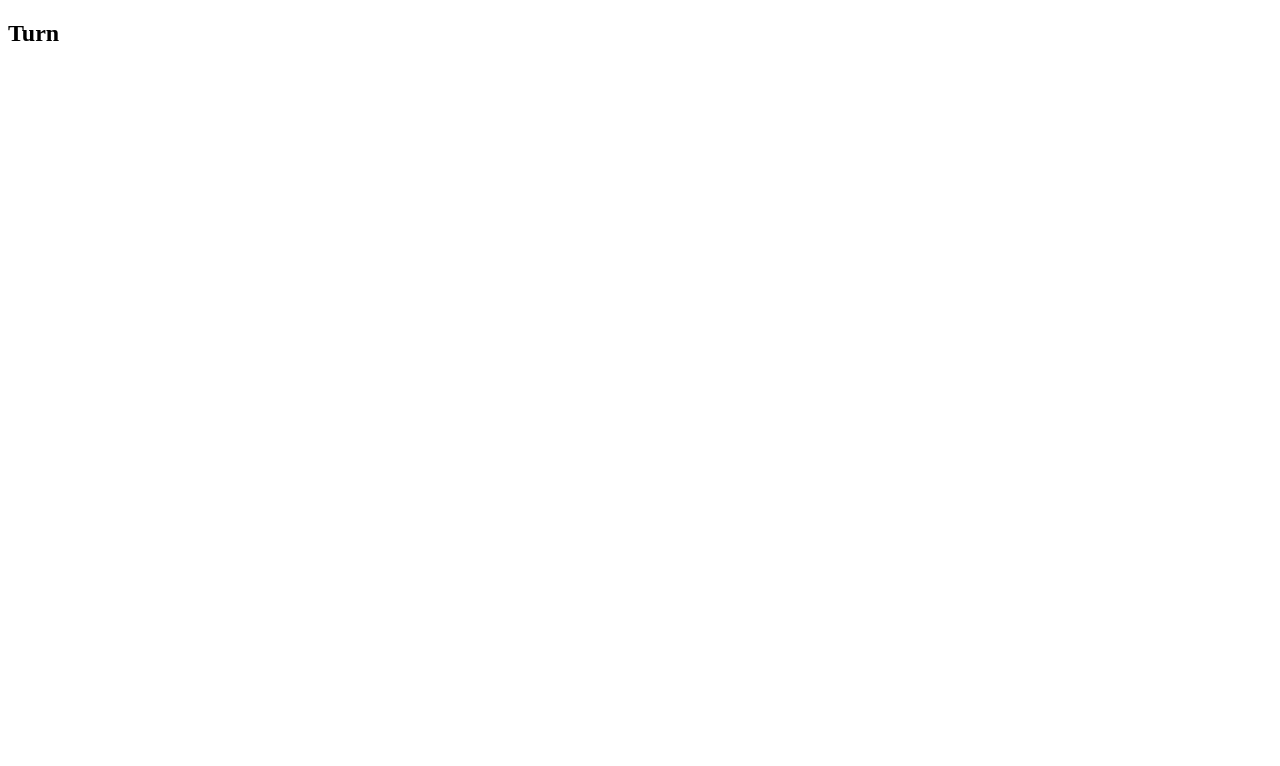
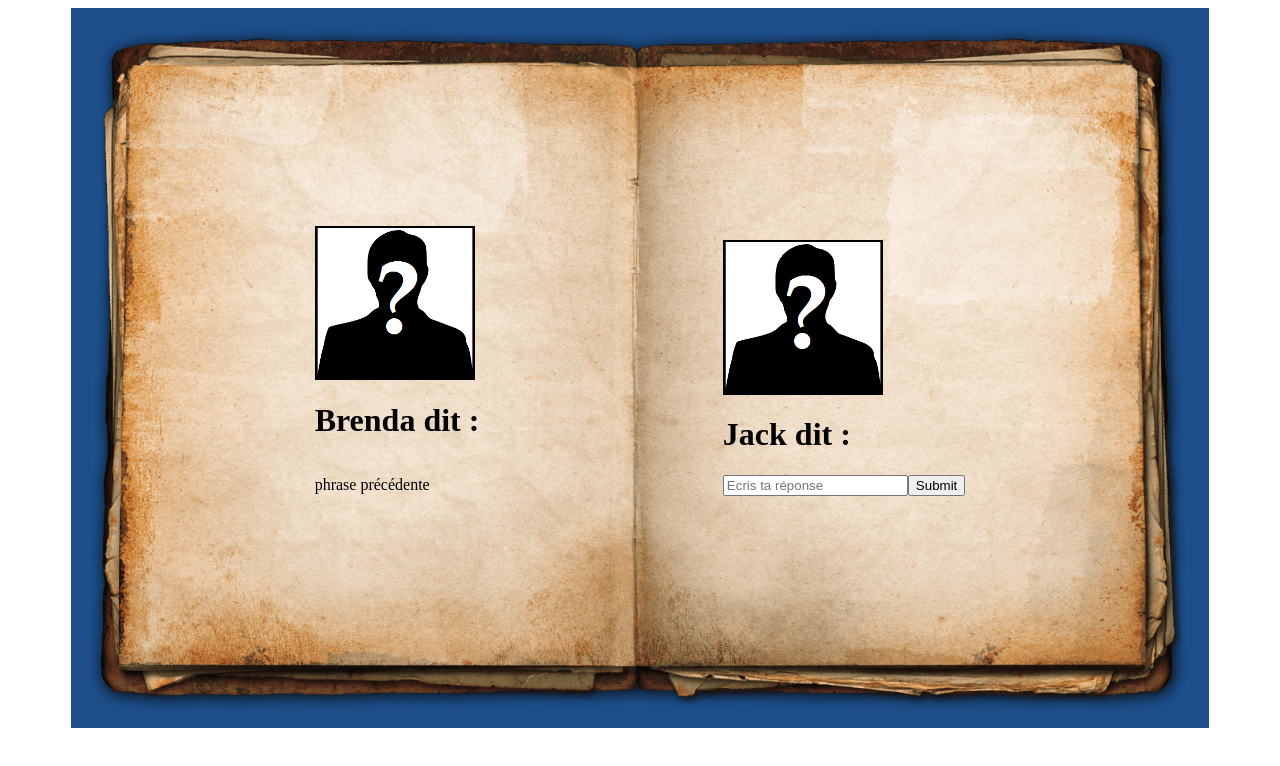
Before and after one commit to AnasMama/create-story, a React (Vite) app in the folder frontend/: page /turn in a window 1280 px wide. Shown: the top 766 px of the page. Built offline with nearby package versions, Linux system fonts and the light colour scheme.

Commit message:
element de base page turn

```diff
--- a/frontend/src/pages/FirstTurn.jsx
+++ b/frontend/src/pages/FirstTurn.jsx
@@ -1,4 +1,4 @@
-import "../style/FirstTurn.css";
+import "../style/Turn.css";
 
 function FirstTurn() {
   const onSubmit = (data) => console.log(data);
@@ -16,7 +16,7 @@ function FirstTurn() {
         <form onSubmit={onSubmit()}>
           <label htmlFor="answer">
             <h1>Brenda dit :</h1>
-            <input type="text" name="answer" />
+            <input type="text" name="answer" placeholder="Ecris ta réponse" />
           </label>
           <input type="submit" />
         </form>
--- a/frontend/src/pages/Turn.jsx
+++ b/frontend/src/pages/Turn.jsx
@@ -1,9 +1,24 @@
 function Turn() {
+  const onSubmit = (data) => console.log(data);
   return (
-    <div>
-      <main>
-        <h2>Turn</h2>
-      </main>
+    <div className="page">
+      <div className="left-page">
+        <img src="src/assets/Unknown.png" alt="Profil 1" className="profil" />
+        <h1>Brenda dit :</h1>
+        <p>phrase précédente</p>
+      </div>
+      <div className="right-page">
+        <div className="profil-img">
+          <img src="src/assets/Unknown.png" alt="Profil 1" className="profil" />
+        </div>
+        <form onSubmit={onSubmit()}>
+          <label htmlFor="answer">
+            <h1>Jack dit :</h1>
+            <input type="text" name="answer" placeholder="Ecris ta réponse" />
+          </label>
+          <input type="submit" />
+        </form>
+      </div>
     </div>
   );
 }
```
Also changed, not shown: frontend/src/style/Turn.css (renamed from frontend/src/style/FirstTurn.css).
